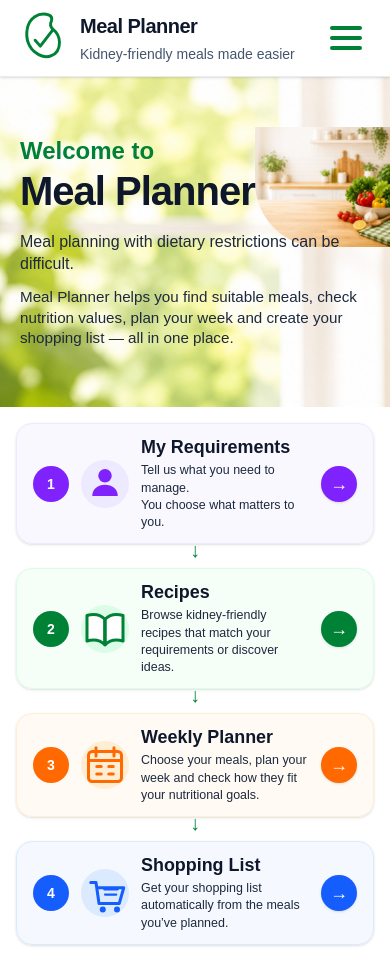
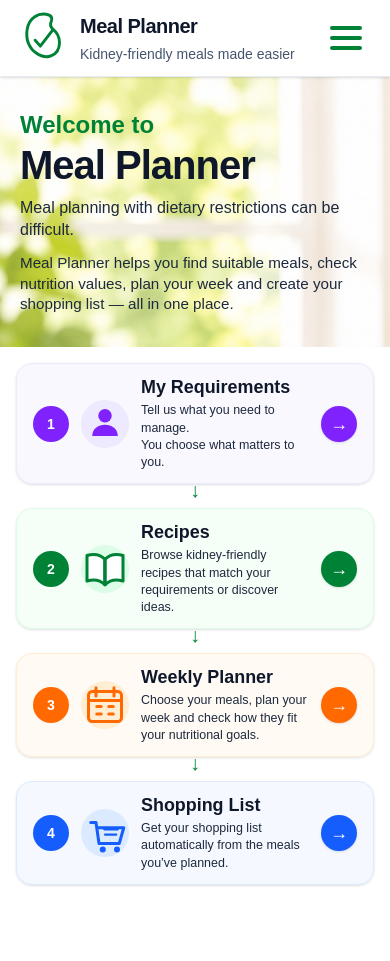
Before and after one commit to rj-jonesatlivedotcom/meal-planner, a Next.js app: page / in a window 390 px wide. After the commit the page ends 921 px from the top, so only its background shows below. Built offline with nearby package versions, Linux system fonts and the light colour scheme.

Commit message:
attempt 11

```diff
--- a/app/page.tsx
+++ b/app/page.tsx
@@ -158,18 +158,8 @@ export default function Home() {
         <div className="absolute inset-0 hidden md:block md:bg-gradient-to-r md:from-white/45 md:via-white/25 md:to-transparent" />
 
         {/* Mobile hero: clean text area with a small food image, rather than text over the photograph */}
-        <div className="relative z-10 mx-auto flex min-h-[330px] max-w-[1400px] items-center px-5 py-6 sm:px-10 md:min-h-[295px] md:px-12 md:py-6 lg:px-16">
+        <div className="relative z-10 mx-auto flex min-h-[270px] max-w-[1400px] items-center px-5 py-3 sm:px-10 md:min-h-[295px] md:px-12 md:py-6 lg:px-16">
           <div className="w-full max-w-[700px]">
-            <div className="relative md:hidden">
-              <div className="absolute right-[-20px] top-[-8px] h-[120px] w-[135px] overflow-hidden rounded-bl-[65px]">
-                <img
-                  src="/images/background.png"
-                  alt=""
-                  className="h-full w-full object-cover object-right"
-                />
-              </div>
-            </div>
-
             <div className="relative z-10 max-w-[650px] md:max-w-[700px]">
               <p className="text-2xl font-bold text-green-700 sm:text-3xl md:text-3xl">
                 Welcome to
@@ -179,7 +169,7 @@ export default function Home() {
                 Meal Planner
               </h1>
 
-              <div className="mt-5 max-w-[620px] text-slate-800 md:mt-4">
+              <div className="mt-3 max-w-[620px] text-slate-800 md:mt-4">
                 <p className="text-[1rem] leading-snug sm:text-xl md:text-[1.1rem]">
                   Meal planning with dietary restrictions can be difficult.
                 </p>
```
